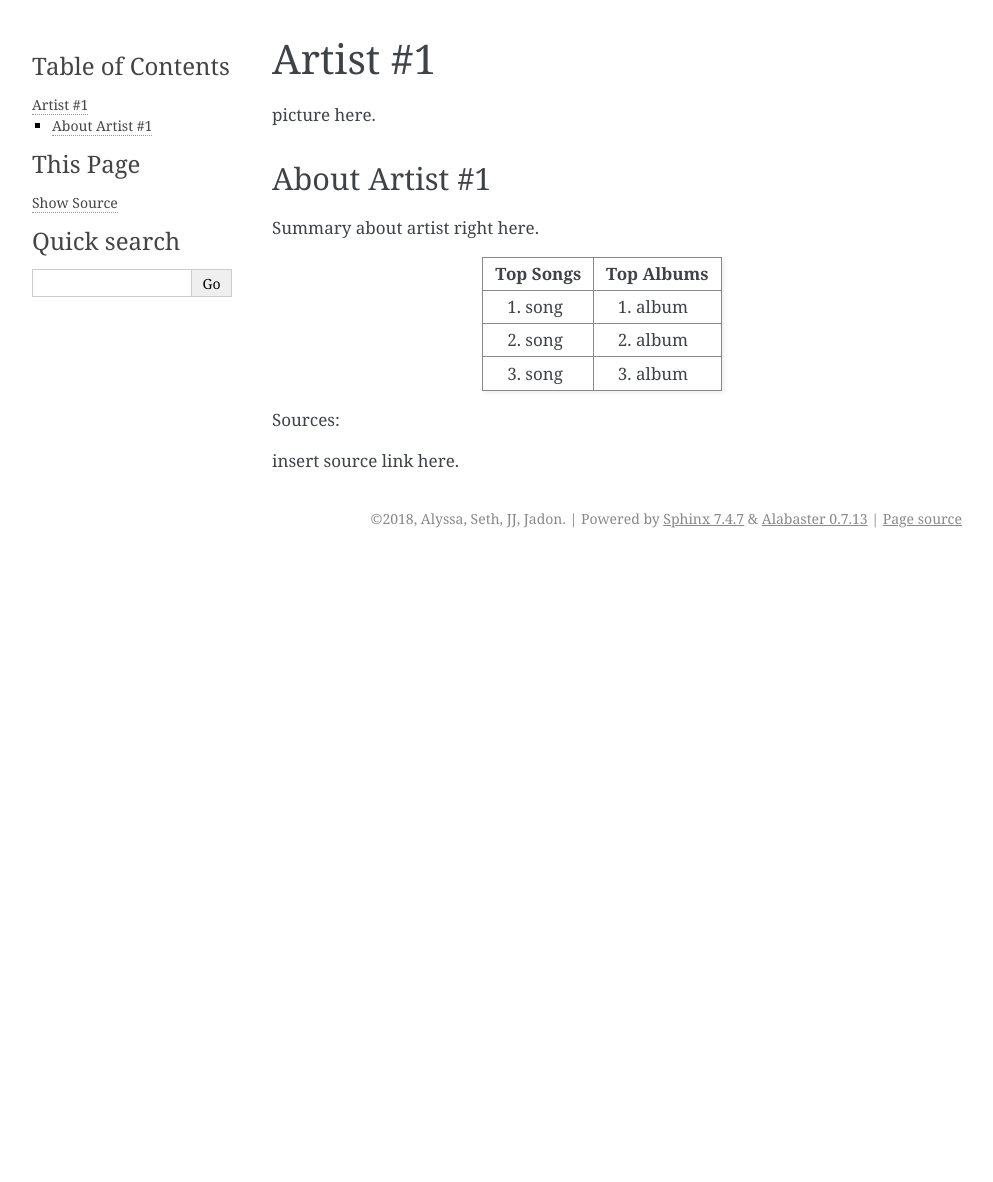
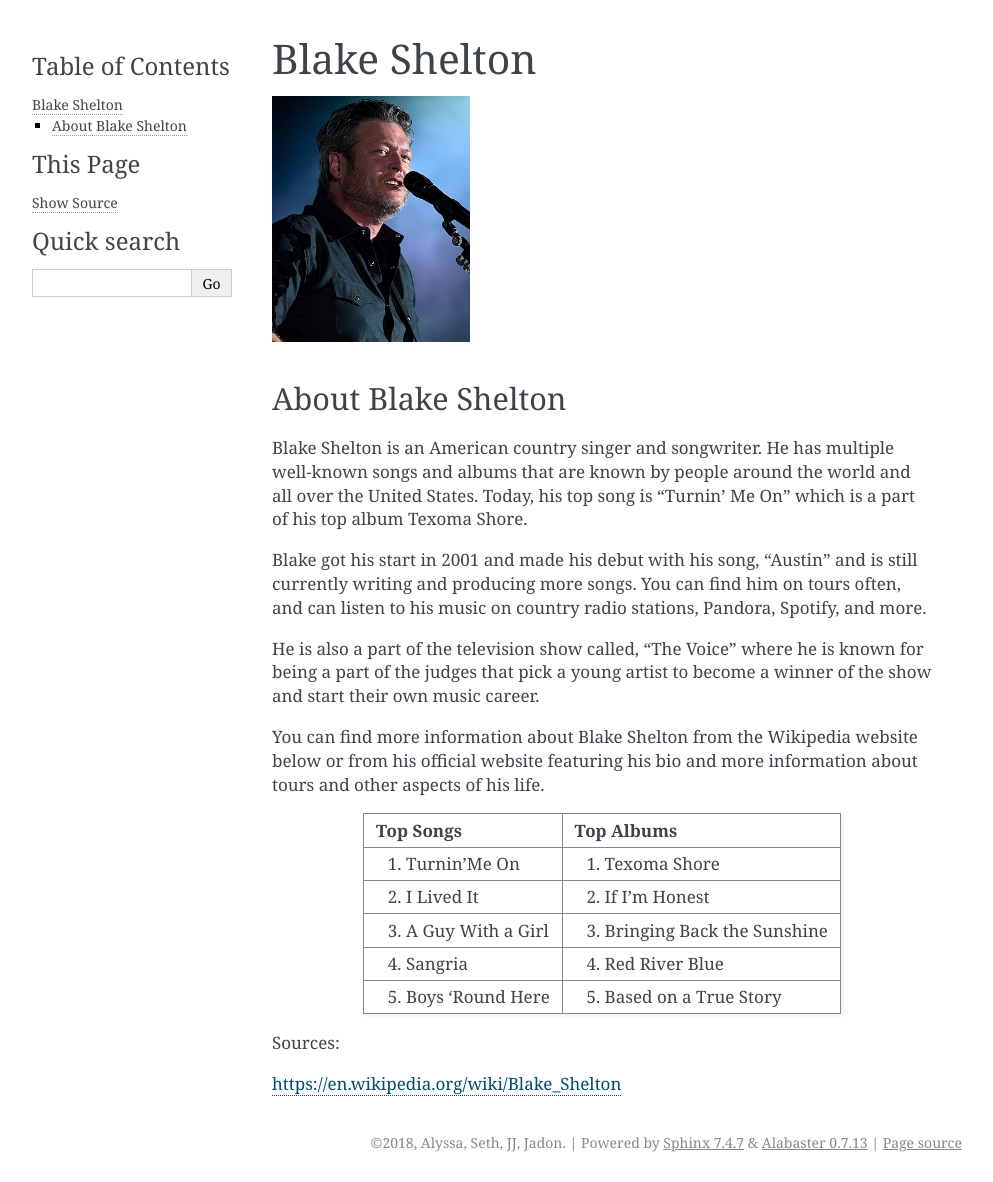
Before and after one commit to rahxki/final_project, a Sphinx documentation site: the page built from source/country/artist1/index.rst, in a window 1280 px wide. Shown: the whole page, without its empty margins (148-1141 px from the left). Built offline with Sphinx 7.4.7, drawn with Linux system fonts in a browser that asks for light colours; before the commit the page ends 900 px from its top, so only the background shows below that.

Commit message:
added information about artist 1 and 2

```diff
--- a/source/country/artist1/index.rst
+++ b/source/country/artist1/index.rst
@@ -1,21 +1,41 @@
-Artist #1
-=========
+Blake Shelton
+=============
 
-picture here.
+.. image:: blake.jpg
+    :width: 30%
 
-About Artist #1
----------------
 
-Summary about artist right here.
+About Blake Shelton
+-------------------
 
-================= =================
-Top Songs            Top Albums
-================= =================
-1. song               1. album
-2. song               2. album
-3. song               3. album
-================= =================
+Blake Shelton is an American country singer and songwriter.
+He has multiple well-known songs and albums that are known by people
+around the world and all over the United States. Today, his top song is
+"Turnin' Me On" which is a part of his top album Texoma Shore.
+
+Blake got his start in 2001 and made his debut with his song, "Austin"
+and is still currently writing and producing more songs. You can find him
+on tours often, and can listen to his music on country radio stations, Pandora,
+Spotify, and more.
+
+He is also a part of the television show called, "The Voice" where
+he is known for being a part of the judges that pick a young artist to become
+a winner of the show and start their own music career.
+
+You can find more information about Blake Shelton from the Wikipedia website
+below or from his official website featuring his bio and more information
+about tours and other aspects of his life.
+
+===================== ===============================
+Top Songs                Top Albums
+===================== ===============================
+1. Turnin'Me On        1. Texoma Shore
+2. I Lived It          2. If I'm Honest
+3. A Guy With a Girl   3. Bringing Back the Sunshine
+4. Sangria             4. Red River Blue
+5. Boys 'Round Here    5. Based on a True Story
+===================== ===============================
 
 Sources:
 
-insert source link here.
+https://en.wikipedia.org/wiki/Blake_Shelton
--- a/source/country/artist4/index.rst
+++ /dev/null
@@ -1,2 +0,0 @@
-Country Artists
-===============
--- a/source/index.rst
+++ b/source/index.rst
@@ -12,10 +12,7 @@ Welcome to Final Project's documentation!
 
 
    country/index
-   country/artist1/index
-   country/artist2/index
-   country/artist3/index
-   country/artist4/index
+
    alternative_metal/alt_metal_desc/index.rst
    alternative_metal/artist1/index.rst
    alternative_metal/artist2/index.rst
```
Also changed, not shown: source/country/artist2/index.rst (+25 -14 lines), source/country/artist3/index.rst (+16 -13 lines), source/country/artist1/blake.jpg (added), source/country/artist2/carrie.jpg (added), source/country/artist3/luke.jpg (added).
